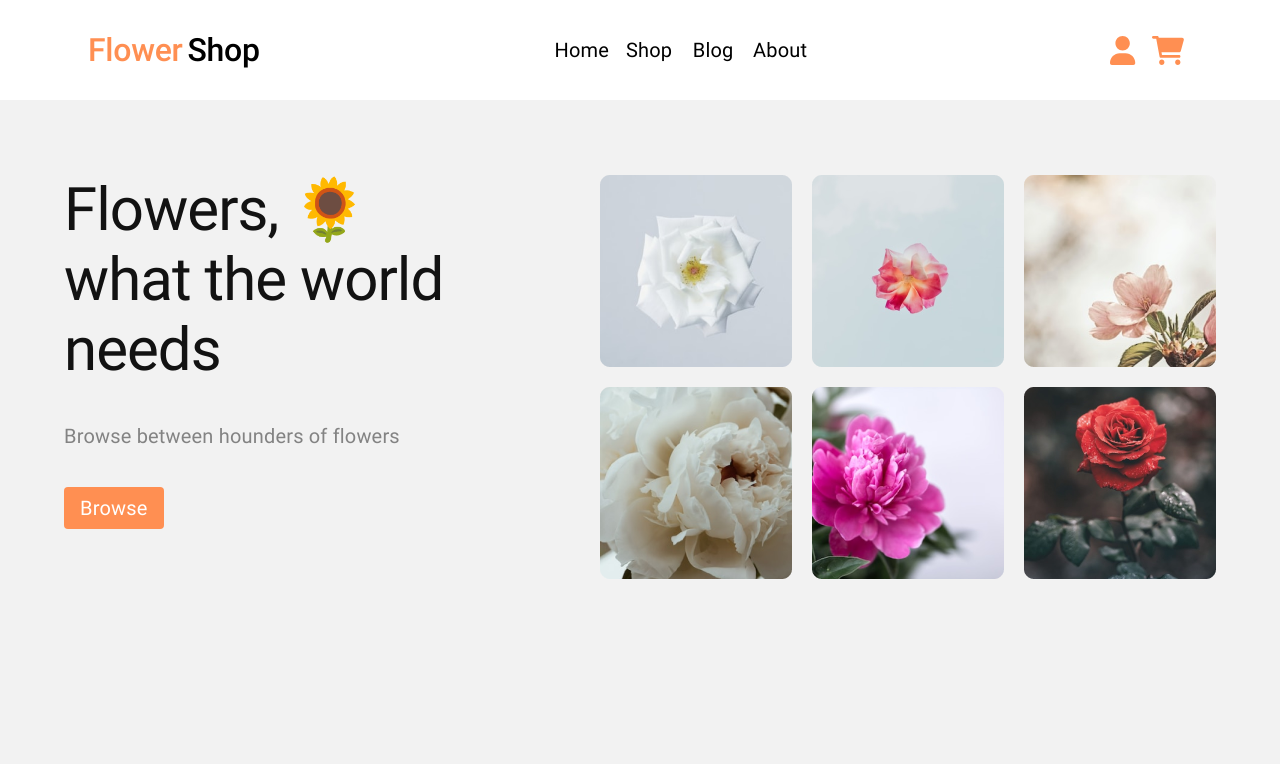
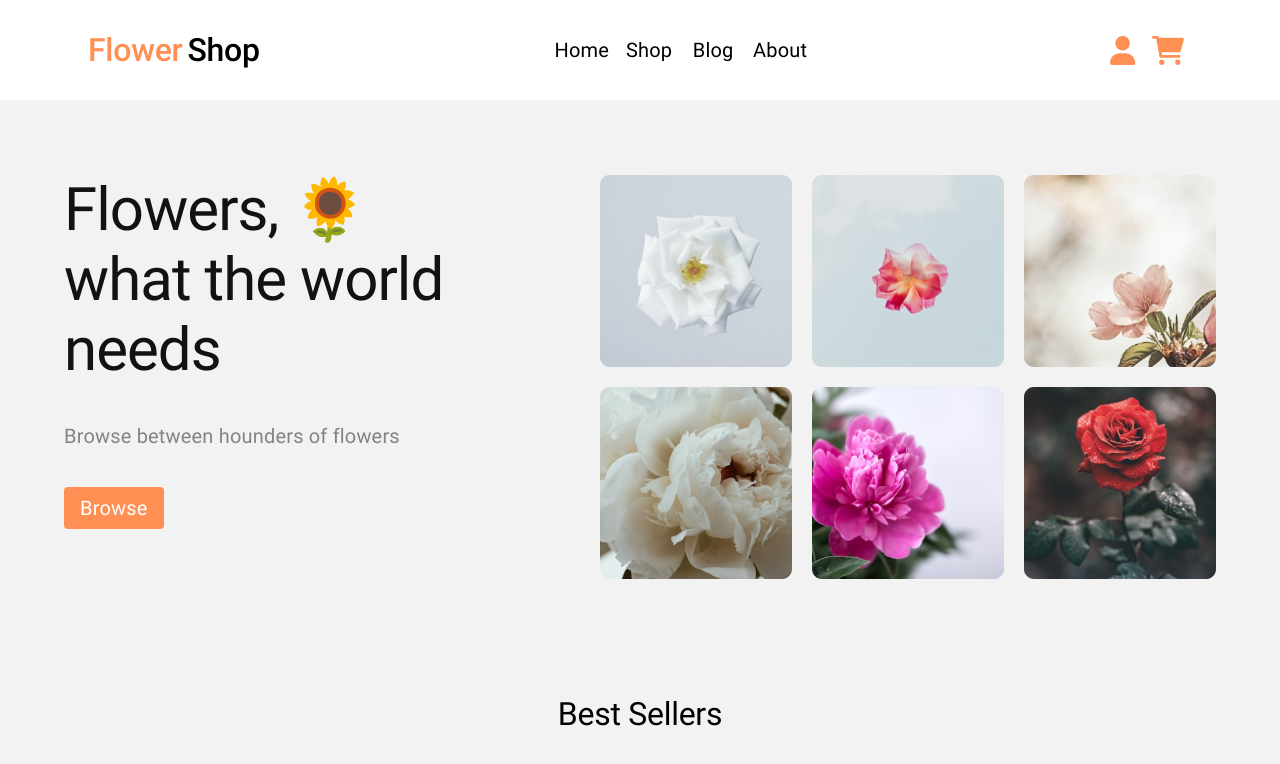
Before and after one commit to thaispsc/flower-shop, a Next.js app: page /flower-shop in a window 1280 px wide. Shown: the top 764 px of the page. Built offline with nearby package versions, Linux system fonts and the light colour scheme; no server answers.

Commit message:
flower shop page

```diff
--- a/src/flower-shop/pages/FlowerShop.tsx
+++ b/src/flower-shop/pages/FlowerShop.tsx
@@ -1,13 +1,27 @@
-import { Container } from '@mui/material'
+import { Box, Container } from '@mui/material'
 import Banner from '../ui/banner/Banner'
+import { BestSellers } from '../ui/best-sellers/BestSellers'
+import { FlowerCard } from '../ui/flower-card/FlowerCard'
 import Header from '../ui/header/Header'
 
-const FlowerShop = () => {
+export interface FlowerShopProps {
+  flowers: Flower[]
+}
+
+const FlowerShop = ({ flowers }: FlowerShopProps) => {
   return (
     <>
       <Header />
       <Container maxWidth='lg' sx={{ marginTop: '175px' }}>
         <Banner />
+        <BestSellers />
+        <Box display='flex' marginTop={4} gap={3}>
+          {flowers.map(flower => (
+            <>
+              <FlowerCard flower={flower} />
+            </>
+          ))}
+        </Box>
       </Container>
     </>
   )
--- a/src/pages/flower-shop.tsx
+++ b/src/pages/flower-shop.tsx
@@ -1,7 +1,18 @@
+import { useEffect, useState } from 'react'
 import FlowerShop from '../flower-shop/pages/FlowerShop'
+import { getFlowers } from '../services/flowers'
 
 const Page = () => {
-  return <FlowerShop />
+  const [flowersList, setFlowersList] = useState<Flower[]>([] as Flower[])
+
+  useEffect(() => {
+    const renderFlowers = async () => {
+      const flowers = await getFlowers()
+      setFlowersList(flowers)
+    }
+    renderFlowers()
+  }, [])
+  return <FlowerShop flowers={flowersList} />
 }
 
 export default Page
```
